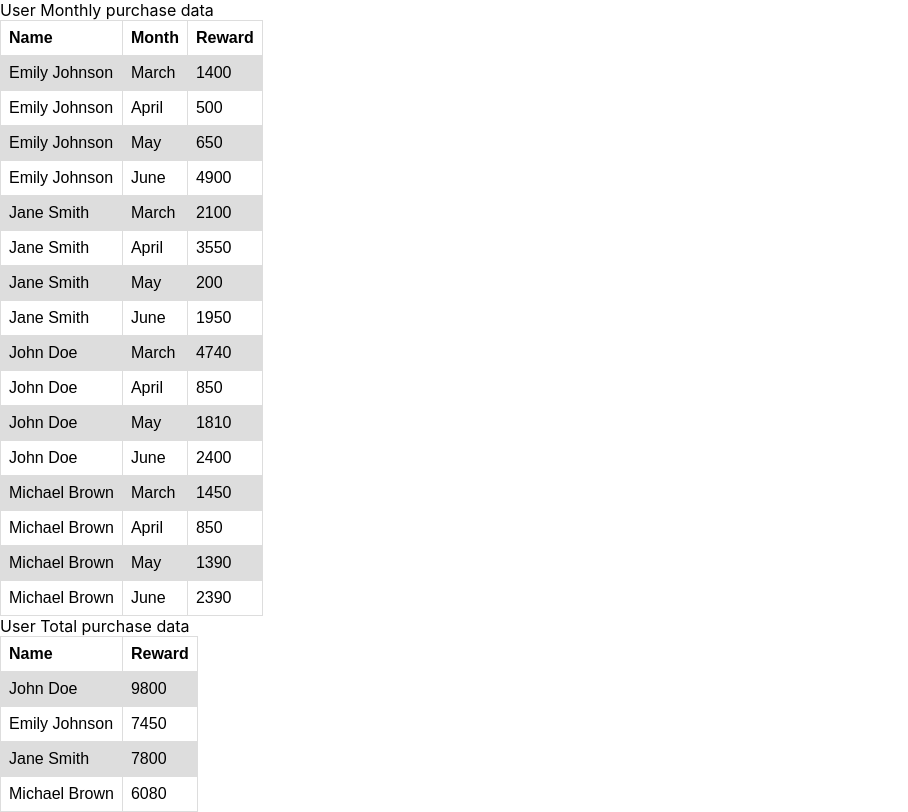
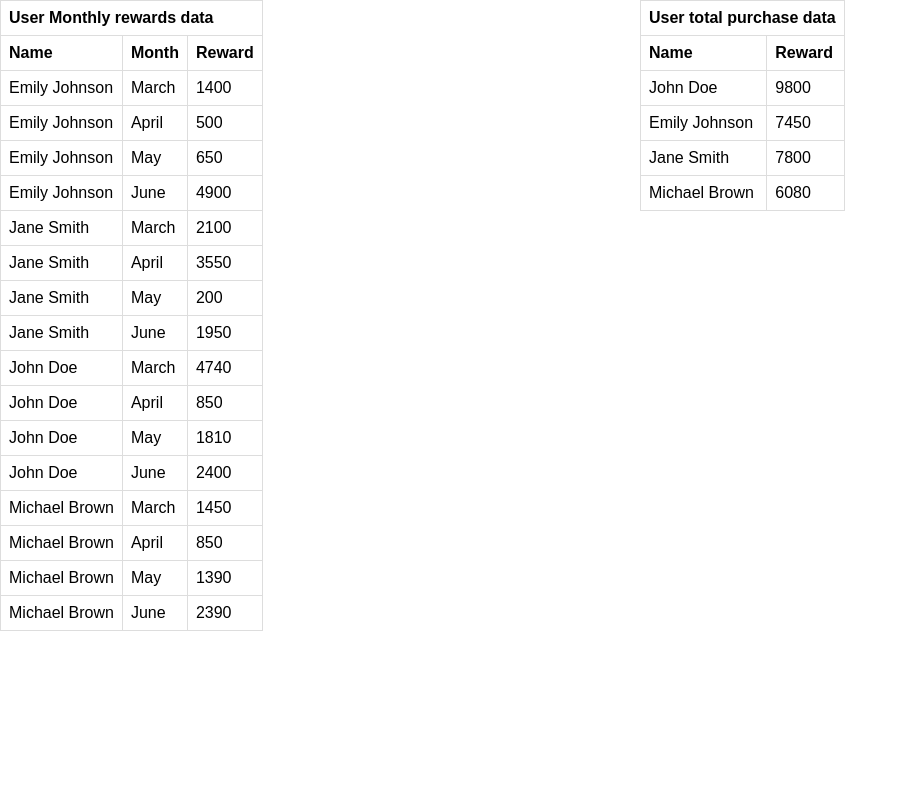
Before and after one commit to aditya-vardhan/rewards, a React (Create React App) app: page / in a window 1280 px wide. Shown: the whole page, without its empty margins (0-908 px from the left). Built offline with nearby package versions, Linux system fonts and the light colour scheme.

Commit message:
some formatting

```diff
--- a/src/components/Rewards.css
+++ b/src/components/Rewards.css
@@ -1,14 +1,16 @@
+.rewards-container { overflow: hidden; }
+
+.floatLeft { width: 50%; float: left; }
+.floatRight {width: 50%; float: left; }
+
 table {
   font-family: arial, sans-serif;
   border-collapse: collapse;
 }
 
-  td, th {
+td,
+th {
   border: 1px solid #dddddd;
   text-align: left;
   padding: 8px;
 }
-
-  tr:nth-child(even) {
-    background-color: #dddddd;
-  }
--- a/src/components/Rewards.js
+++ b/src/components/Rewards.js
@@ -61,7 +61,7 @@ function Rewards() {
             console.log('rrr', processedData)
             setRewardsData(processedData);
         } catch (error) {
-            console.log('ee', error)
+            console.log('error: ', error)
         }
     }
 
@@ -74,15 +74,22 @@ function Rewards() {
     useEffect(() => {
         getPurchaseData()
     }, [])
-    return <div>
-        <div>User Monthly purchase data</div>
-
+    return <div className="rewards-container">
+        <div className="floatLeft">
             <table>
+                <thead>
+                    <tr>
+                        <th colSpan={3}>User Monthly rewards data</th>
+                    </tr>
+                </thead>
+                <thead>
                     <tr>
                         <th>Name</th>
                         <th>Month</th>
                         <th>Reward</th>
                     </tr>
+                </thead>
+                <tbody>
                     {rewardsData.monthlyUserRewards?.sort(sortByName)
                         .map((val, key) => {
                             return (
@@ -93,13 +100,23 @@ function Rewards() {
                                 </tr>
                             )
                         })}
+                </tbody>
             </table>
-        <div>User Total purchase data</div>
+        </div>
+        <div className="floatLeft">
             <table>
+                <thead>
+                    <tr>
+                        <th colSpan={2}>User total purchase data</th>
+                    </tr>
+                </thead>
+                <thead>
                     <tr>
                         <th>Name</th>
                         <th>Reward</th>
                     </tr>
+                </thead>
+                <tbody>
                     {rewardsData.totalUserRewards?.map((val, key) => {
                         return (
                             <tr key={key}>
@@ -108,7 +125,9 @@ function Rewards() {
                             </tr>
                         )
                     })}
+                </tbody>
             </table>
+        </div>
     </div>
 }
 
```
Lines whose indentation alone changed are shown as unchanged.
